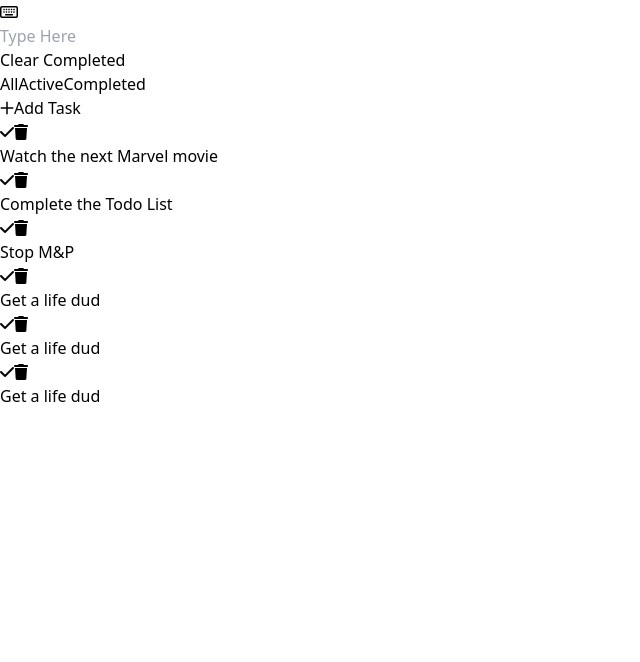
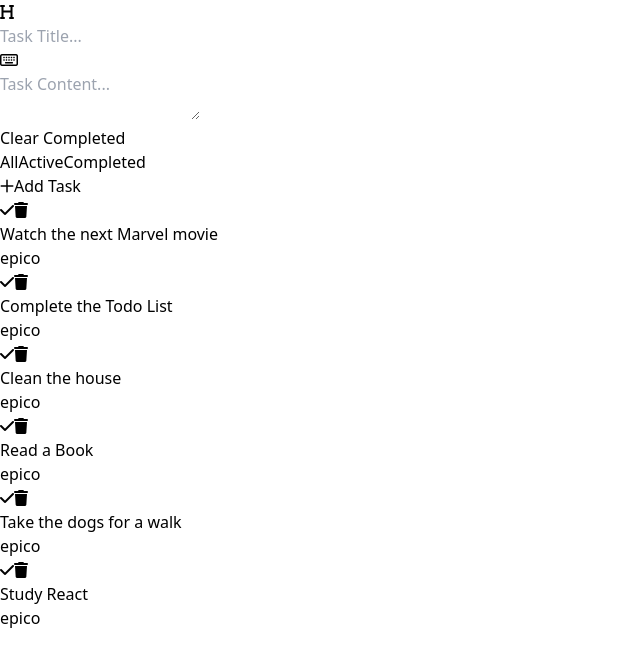
Before and after one commit to EmmanuelETM/Todo_App, a React (Vite) app: page / in a window 1280 px wide. Shown: the top 662 px of the page, without its empty margins (0-640 px from the left). Built offline with nearby package versions, Linux system fonts and the light colour scheme.

Commit message:
Finished Todo App

```diff
--- a/src/App.jsx
+++ b/src/App.jsx
@@ -12,31 +12,37 @@ const App = () => {
     {
       id: 1,
       title: 'Watch the next Marvel movie',
+      details: 'epico',
       status: false,
     },
     {
       id: 2,
       title: 'Complete the Todo List',
+      details: 'epico',
       status: false,
     },
     {
       id: 3,
-      title: 'Stop M&P',
+      title: 'Clean the house',
+      details: 'epico',
       status: false,
     },
     {
       id: 4,
-      title: 'Get a life dud',
+      title: 'Read a Book',
+      details: 'epico',
       status: false,
     },
     {
       id: 5,
-      title: 'Get a life dud',
+      title: 'Take the dogs for a walk',
+      details: 'epico',
       status: false,
     },
     {
       id: 6,
-      title: 'Get a life dud',
+      title: 'Study React',
+      details: 'epico',
       status: false,
     },
   ])
@@ -45,12 +51,13 @@ const App = () => {
   const [filteredTasks, setFilteredTasks] = useState(tasks)
 
 
-  const addTask = (title) => {
+  const addTask = (title, details) => {
     const lastID = tasks.length > 0 ? tasks[tasks.length - 1].id : 1;
 
     const newTask = {
       id: lastID + 1,
       title,
+      details,
       status: false,
     }
 
--- a/src/components/TodoCard/TodoCard.jsx
+++ b/src/components/TodoCard/TodoCard.jsx
@@ -15,7 +15,7 @@ const TodoCard = (props) => {
     const {
         id,
         title,
-        status,
+        details,
     } = content
 
     return (
@@ -26,8 +26,11 @@ const TodoCard = (props) => {
                     <DeleteButton handleSetDelete={handleSetDelete} id={id}/>
                 </CardButtonContainer>
 
-                <p className="line-clamp-5">
+                <h1 className="text-xl font-bold line-clamp-2">
                     {title}
+                </h1>
+                <p className='mt-2 line-clamp-5'>
+                    {details}
                 </p>
             </div>
         </div>
--- a/src/components/TodoForm/TodoForm.jsx
+++ b/src/components/TodoForm/TodoForm.jsx
@@ -1,6 +1,6 @@
 // Emmanuel Torres Malena | 2021-1097
 
-import { useState } from "react";
+import { useState, useRef } from "react";
 import ButtonsContainer from "./TodoFormComponents/ButtonsContainer";
 import FilterButtonContainer from "./TodoFormComponents/FilterButtonContainer";
 import FilterButton from "./TodoFormComponents/FilterButton";
@@ -15,49 +15,92 @@ const TodoForm = (props) => {
       showCompleted,
     } = props
 
+    const textareaRef = useRef(null)
+
+    //preventDefault evita que cuando se envie el formulario, se recargue la pagina
     const handleSubmit = (event) => {
       event.preventDefault();
-      console.log('Form sent')
     }
 
+    //Definir los estados
     const [title, setTitle] = useState('')
+    const [content, setContent] = useState('')
+
+    //Funcion que cuando se le da enter en el input tag, pasa el foco hacia el textarea
+    const handleInputEnter = (event) => {
+      if(event.key.toLowerCase() === 'enter'){
+        event.preventDefault()
+        textareaRef.current.focus()
+      }
+    }
 
     const handleTask = (event) => {
       if(event.key.toLowerCase() === 'enter'){
-        addTask(title)
-        setTitle('')
+          event.preventDefault()
+          addTask(title, content)
+          setTitle('')
+          setContent('')
       }
     }
 
-    const handleClick = () => {
-      if(title !== ''){
-        addTask(title)
+    const handleFilterButtonClick = (event) => {
+      event.preventDefault()
+    }
+
+    //Funcion para cuando se le da click al Add Button
+    const handleAddButtonClick = (event) => {
+      if(content !== ''){
+        event.preventDefault()
+        addTask(title, content)
         setTitle('')
+        setContent('')
       }
     }
 
     return (
         <div className="container mx-auto max-w-lg flex flex-col justify-center items-center mt-2">
+
+          {/* Formulario de tasks */}
           <form onSubmit={handleSubmit} className="w-full space-y-4">
             <div className="relative">
               <div className="absolute inset-y-0 left-0 pl-3 flex items-center pointer-events-none">
                 <span className="p-1">
-                  <i className="fa-regular fa-keyboard"></i>
+                  <i className="fa-solid fa-heading"></i>
                 </span>
               </div>
 
               <input
                   type="text"
                   className="bg-gray-700 focus:bg-gray-600 text-white font-inter pl-12 w-full py-3 rounded-xl outline-none transition-all duration-300 ease-in-out"
-                  placeholder="Type Here"
+                  placeholder="Task Title..."
                   value={title}
                   onChange={event => setTitle(event.target.value)}
-                  onKeyDown={event => handleTask(event)}
+                  onKeyDown={event => handleInputEnter(event)}
+                  required
                 />
             </div>
 
+            <div className="relative mt-4">
+              <div className="absolute inset-y-0 left-0 pl-3 flex items-start pt-3 pointer-events-none">
+                <span className="p-1">
+                  <i className="fa-regular fa-keyboard"></i>
+                </span>
+              </div>
+
+              <textarea
+                ref={textareaRef}
+                value={content}
+                onChange={event => setContent(event.target.value)}
+                onKeyDown={event => handleTask(event)}
+                className="bg-gray-700 focus:bg-gray-600 text-white font-inter pl-12 w-full py-3 rounded-xl outline-none transition-all duration-300 ease-in-out resize-none h-32"
+                placeholder="Task Content..."
+                required
+              />
+            </div>
+
+
             <ButtonsContainer>
-              <button onClick={() => handleClearCompleted()} className="hover:text-red-500 text-gray-400 cursor-pointer transition-all duration-300 ease-in-out">
+              <button type="button" onClick={() => handleClearCompleted()} className="hover:text-red-500 text-gray-400 cursor-pointer transition-all duration-300 ease-in-out">
                 Clear Completed
               </button>
 
@@ -67,7 +110,7 @@ const TodoForm = (props) => {
                 <FilterButton action={showCompleted} active={activeFilter} filter={'Completed'} />
               </FilterButtonContainer>
 
-              <button onClick={() => handleClick()} className="bg-blue-800 hover:bg-blue-700 py-1 px-2 rounded transition duration-300 ease-in-out">
+              <button onClick={event => handleAddButtonClick(event)} className="bg-blue-800 hover:bg-blue-700 py-1 px-2 rounded transition duration-300 ease-in-out">
                 <i className="fa-regular fa-plus pr-2"></i>
                 Add Task
               </button>
--- a/src/components/TodoForm/TodoFormComponents/FilterButton.jsx
+++ b/src/components/TodoForm/TodoFormComponents/FilterButton.jsx
@@ -11,7 +11,7 @@ const FilterButton = (props) => {
     //console.log(active)
 
     return (
-        <button onClick={() => action()} className={`hover:text-blue-400 cursor-pointer transition-all duration-300 ease-in-out
+        <button type="button" onClick={() => action()} className={`hover:text-blue-400 cursor-pointer transition-all duration-300 ease-in-out
             ` + (active.toLowerCase().includes(filter.toLowerCase()) ? 'text-blue-500' : 'text-gray-400')
         }>
             {filter}
```
